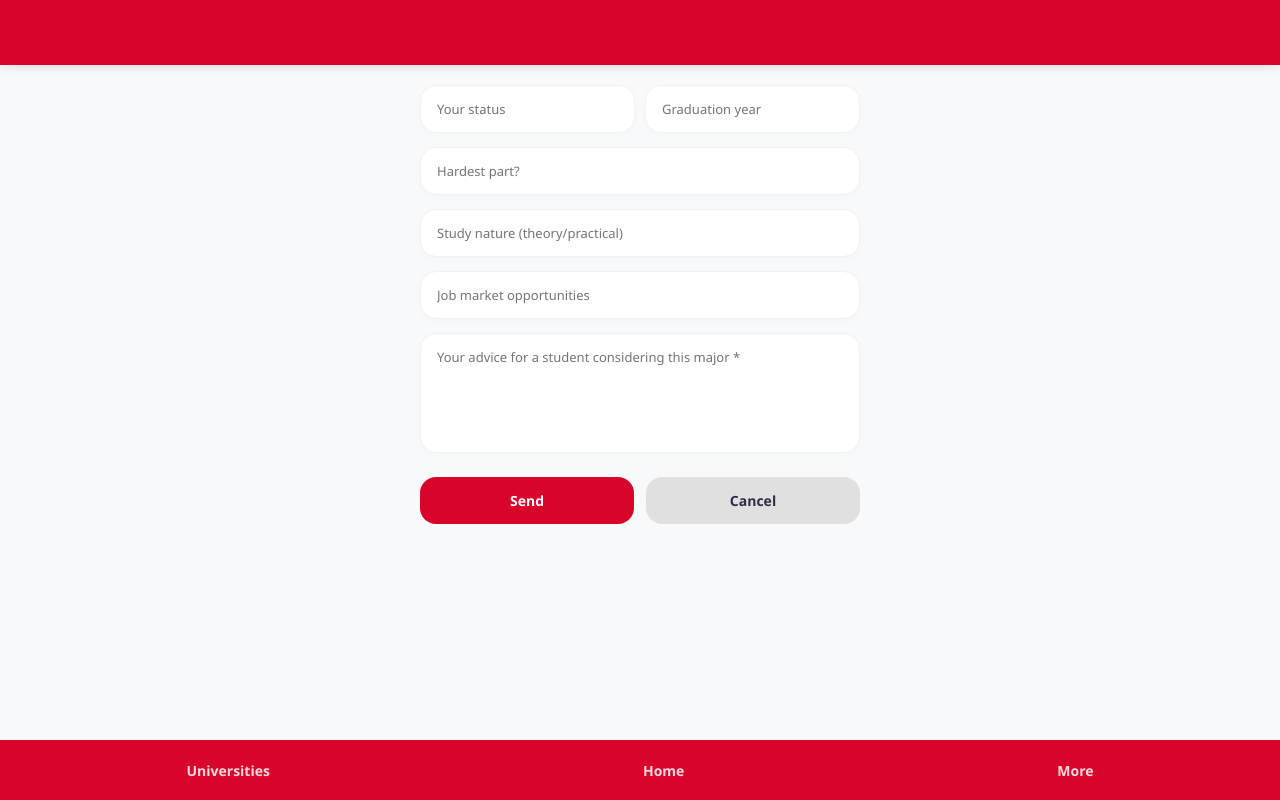
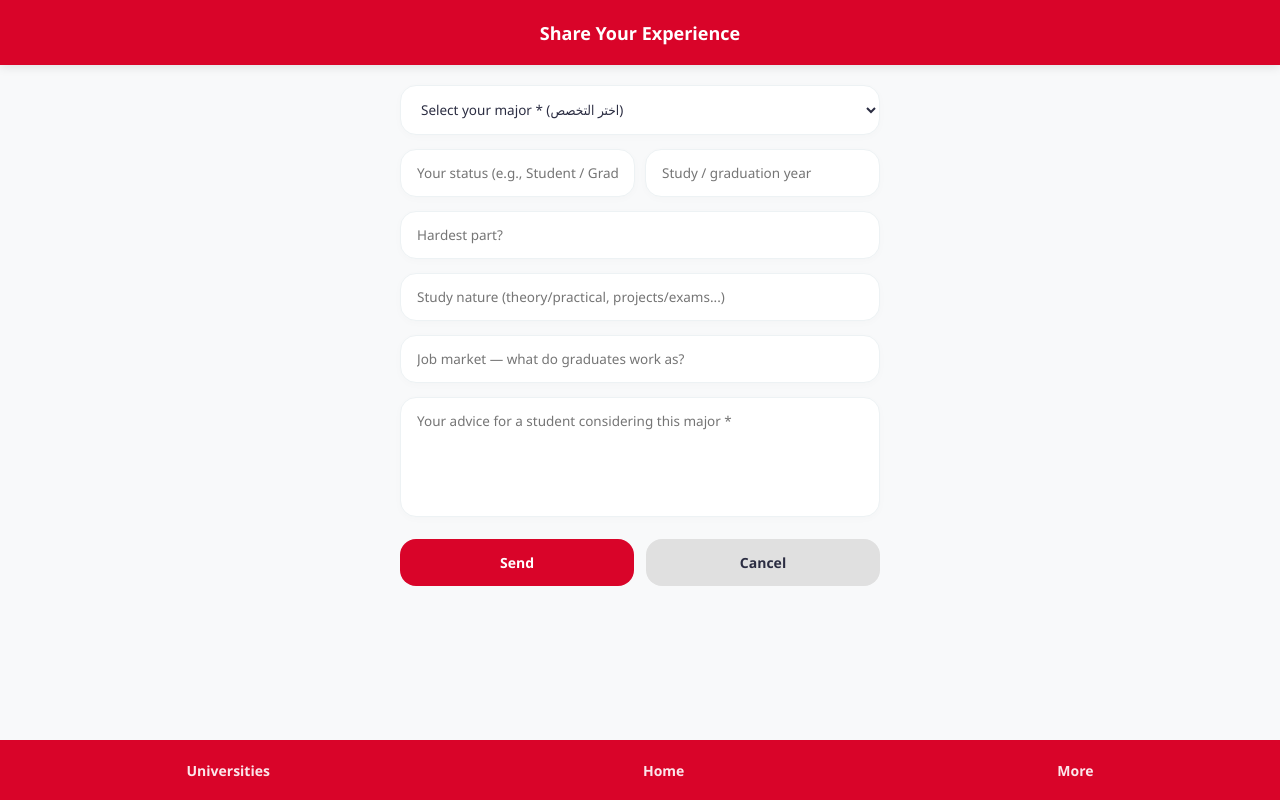
Before and after one commit to halraqraq/html, a plain HTML site: page share-opinion.html in a window 1280 px wide. Drawn offline with Linux system fonts and the light colour scheme.

Commit message:
Update share-opinion.html

```diff
--- a/share-opinion.html
+++ b/share-opinion.html
@@ -6,42 +6,48 @@
   <title>Path Finder BH - Share Opinion</title>
   <style>
     * { box-sizing: border-box; margin: 0; padding: 0; font-family: 'Segoe UI', Tahoma, Geneva, Verdana, sans-serif; }
-    body { background-color: #f8f9fa; display: flex; flex-direction: column; min-height: 100vh; }
-    .header { background-color: #d90429; height: 65px; width: 100%; box-shadow: 0 2px 10px rgba(0,0,0,0.1); }
-    .container { flex: 1; max-width: 480px; margin: 0 auto; width: 100%; padding: 20px; display: flex; flex-direction: column; gap: 14px; }
+    body { background-color: #f8f9fa; display: flex; flex-direction: column; min-height: 100vh; color: #2b2d42; }
+    .header { background-color: #d90429; height: 65px; width: 100%; box-shadow: 0 2px 10px rgba(0,0,0,0.1); display: flex; align-items: center; justify-content: center; color: white; font-weight: bold; font-size: 18px; }
+    .container { flex: 1; max-width: 520px; margin: 0 auto; width: 100%; padding: 20px; display: flex; flex-direction: column; gap: 14px; }
 
     .row { display: flex; gap: 10px; }
-    .field { background-color: #ffffff; border: 1px solid #edf2f4; padding: 14px 16px; border-radius: 16px; width: 100%; font-size: 13px; outline: none; box-shadow: 0 2px 8px rgba(0,0,0,0.02); }
+    .field { background-color: #ffffff; border: 1.5px solid #edf2f4; padding: 14px 16px; border-radius: 16px; width: 100%; font-size: 13.5px; outline: none; box-shadow: 0 2px 8px rgba(0,0,0,0.02); color: #2b2d42; transition: border-color 0.2s; }
     .field:focus { border-color: #d90429; }
     textarea.field { height: 120px; resize: none; }
 
-    .btn-group { display: flex; gap: 12px; margin-top: 10px; }
-    .form-btn { flex: 1; padding: 14px; border-radius: 16px; border: none; font-size: 14px; font-weight: 600; cursor: pointer; text-align: center; text-decoration: none; transition: opacity 0.2s; }
+    .btn-group { display: flex; gap: 12px; margin-top: 8px; }
+    .form-btn { flex: 1; padding: 14px; border-radius: 16px; border: none; font-size: 14px; font-weight: 700; cursor: pointer; text-align: center; text-decoration: none; transition: opacity 0.2s; }
     .btn-send { background-color: #d90429; color: white; }
     .btn-cancel { background-color: #e0e0e0; color: #2b2d42; }
     .form-btn:hover { opacity: 0.9; }
 
-    .navbar { background-color: #d90429; height: 60px; display: flex; justify-content: space-around; align-items: center; width: 100%; margin-top: auto; position: sticky; bottom: 0; }
-    .navbar a { color: white; text-decoration: none; font-size: 14px; font-weight: 600; opacity: 0.85; }
+    .navbar { background-color: #d90429; height: 60px; display: flex; justify-content: space-around; align-items: center; width: 100%; margin-top: auto; position: sticky; bottom: 0; z-index: 100; }
+    .navbar a { color: white; text-decoration: none; font-size: 14px; font-weight: 600; opacity: 0.9; }
+    .navbar a:hover { opacity: 1; }
   </style>
 </head>
 <body>
 
-  <header class="header"></header>
+  <header class="header">Share Your Experience</header>
 
   <main class="container">
+    <!-- اختيار التخصص من جميع تخصصات البحرين -->
+    <select id="majorSelect" class="field" required>
+      <option value="" disabled selected>Select your major * (اختر التخصص)</option>
+    </select>
+
     <div class="row">
-      <input type="text" class="field" placeholder="Your status">
-      <input type="text" class="field" placeholder="Graduation year">
+      <input type="text" id="statusInput" class="field" placeholder="Your status (e.g., Student / Graduate)">
+      <input type="text" id="yearInput" class="field" placeholder="Study / graduation year">
     </div>
 
-    <input type="text" class="field" placeholder="Hardest part?">
-    <input type="text" class="field" placeholder="Study nature (theory/practical)">
-    <input type="text" class="field" placeholder="Job market opportunities">
-    <textarea class="field" placeholder="Your advice for a student considering this major *"></textarea>
+    <input type="text" id="hardestInput" class="field" placeholder="Hardest part?">
+    <input type="text" id="natureInput" class="field" placeholder="Study nature (theory/practical, projects/exams...)">
+    <input type="text" id="jobsInput" class="field" placeholder="Job market — what do graduates work as?">
+    <textarea id="adviceInput" class="field" placeholder="Your advice for a student considering this major *"></textarea>
 
     <div class="btn-group">
-      <a href="opinions.html" class="form-btn btn-send">Send</a>
+      <button type="button" class="form-btn btn-send" onclick="submitOpinion()">Send</button>
       <a href="opinions.html" class="form-btn btn-cancel">Cancel</a>
     </div>
   </main>
@@ -52,5 +58,100 @@
     <a href="#">More</a>
   </nav>
 
+  <script>
+    const allBahrainMajors = [
+      "Business Informatics (معلوماتية الأعمال)",
+      "Computer Science (علوم الحاسوب)",
+      "Information Technology (تقنية المعلومات)",
+      "Information Systems (نظم المعلومات)",
+      "Software Engineering (هندسة البرمجيات)",
+      "Cyber Security (الأمن السيبراني)",
+      "Data Analytics & AI (تحليل البيانات والذكاء الاصطناعي)",
+      "Computer Engineering (هندسة الحاسوب)",
+      "Network Engineering (هندسة الشبكات)",
+      "Civil Engineering (الهندسة المدنية)",
+      "Mechanical Engineering (الهندسة الميكانيكية)",
+      "Electrical & Electronic Engineering (الهندسة الكهربائية والإلكترونية)",
+      "Chemical Engineering (الهندسة الكيميائية)",
+      "Mechatronics Engineering (هندسة الميكاترونكس)",
+      "Industrial Engineering (الهندسة الصناعية)",
+      "Environmental Engineering (الهندسة البيئية)",
+      "Architecture (العمارة)",
+      "Interior Design (التصميم الداخلي)",
+      "Graphic Design (التصميم الجرافيكي)",
+      "Multimedia & Visual Design (الوسائط المتعددة والتصميم المرئي)",
+      "Fashion Design (تصميم الأزياء)",
+      "Medicine - MD (الطب البشري)",
+      "Nursing (التمريض)",
+      "Pharmacy (الصيدلة)",
+      "Physiotherapy (العلاج الطبيعي)",
+      "Medical Laboratory Sciences (علوم المختبرات الطبية)",
+      "Law / LLB (الحقوق / القانون)",
+      "Political Science (العلوم السياسية)",
+      "Business Administration & Management (إدارة الأعمال)",
+      "International Business (الأعمال الدولية)",
+      "Accounting & Finance (المحاسبة والتمويل)",
+      "Banking & Finance (المصارف والتمويل)",
+      "Islamic Finance (التمويل الإسلامي)",
+      "Marketing & Digital Media (التسويق والإعلام الرقمي)",
+      "Human Resource Management (إدارة الموارد البشرية)",
+      "International Logistics Management (إدارة اللوجستيات)",
+      "Economics (الاقتصاد)",
+      "Mass Communication & Media (الإعلام والعلاقات العامة)",
+      "English Language & Literature (اللغة الإنجليزية وآدابها)",
+      "Arabic Language & Islamic Studies (اللغة العربية والدراسات الإسلامية)",
+      "Psychology & Sociology (علم النفس وعلم الاجتماع)",
+      "Education & Teaching (التربية والتعليم)",
+      "Mathematics & Actuarial Science (الرياضيات والعلوم الاكتوارية)",
+      "Physics, Chemistry & Biology (العلوم الأساسية)",
+      "Physical Education (التربية الرياضية)",
+      "Tourism (السياحة)"
+    ];
+
+    const majorSelect = document.getElementById('majorSelect');
+    allBahrainMajors.forEach(major => {
+      const opt = document.createElement('option');
+      opt.value = major;
+      opt.textContent = major;
+      majorSelect.appendChild(opt);
+    });
+
+    function submitOpinion() {
+      const major = document.getElementById('majorSelect').value;
+      const status = document.getElementById('statusInput').value.trim();
+      const year = document.getElementById('yearInput').value.trim();
+      const hardest = document.getElementById('hardestInput').value.trim();
+      const nature = document.getElementById('natureInput').value.trim();
+      const jobs = document.getElementById('jobsInput').value.trim();
+      const advice = document.getElementById('adviceInput').value.trim();
+
+      if (!major) {
+        alert("Please select a major first!");
+        return;
+      }
+      if (!advice) {
+        alert("Please write your advice for students before sending!");
+        return;
+      }
+
+      const newOpinion = {
+        major: major,
+        status: status || "Student",
+        year: year || "2026",
+        hardest: hardest,
+        nature: nature,
+        jobs: jobs,
+        advice: advice
+      };
+
+      const existing = JSON.parse(localStorage.getItem('pathFinderOpinions') || '[]');
+      existing.unshift(newOpinion);
+      localStorage.setItem('pathFinderOpinions', JSON.stringify(existing));
+
+      // الانتقال التلقائي لصفحة الآراء وعرض التجربة الجديدة في أول مستطيل أبيض
+      window.location.href = "opinions.html";
+    }
+  </script>
+
 </body>
 </html>
```
